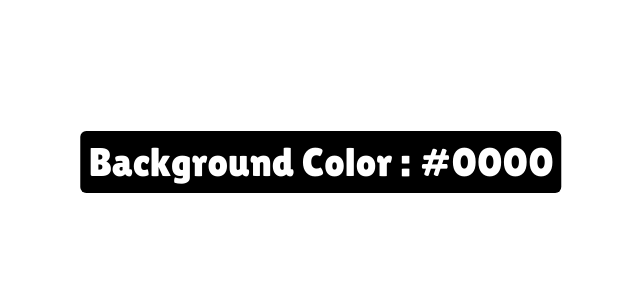
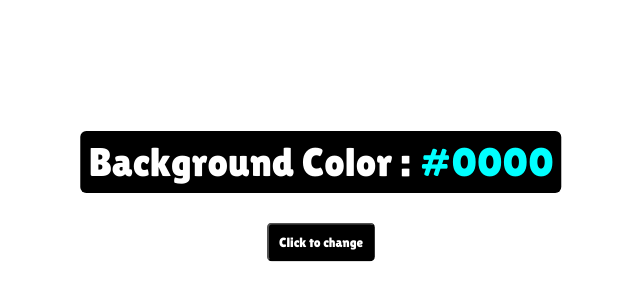
Before and after one commit to a-yousefi1/Color-Flipper, a plain HTML site: page index.html in a window 1280 px wide. Shown: the part 158-458 px from the top of the page, without its empty margins (319-959 px from the left). Drawn offline with Linux system fonts and the light colour scheme.

Commit message:
write button to change background color

```diff
--- a/index.html
+++ b/index.html
@@ -13,7 +13,9 @@
     <link rel="stylesheet" href="./style.css" />
   </head>
   <body>
-    <p id="centered-paragraph">Background Color : <span>#0000</span></p>
+    <p class="centered-object">Background Color : <span>#0000</span></p>
+
+    <button onclick="click_to_change()" class="centered-object">Click to change</button>
 
     <script src="./script.js"></script>
   </body>
--- a/script.js
+++ b/script.js
@@ -0,0 +1,13 @@
+function random_color() {
+    var letters = '0123456789ABCDEF';
+    var color = '#';
+    for (var i = 0; i < 6; i++) {
+        color += letters[Math.floor(Math.random() * 16)];
+    }
+    return color;
+}
+
+function click_to_change() {
+    var randomColor = random_color();
+    document.body.style.backgroundColor = randomColor;
+}
--- a/style.css
+++ b/style.css
@@ -1,8 +1,7 @@
 /* change p tag font */
-p{
+body{
     font-family: 'Lilita One', sans-serif;
 }
-
 
 /* basic p tag's style */
 p{
@@ -15,9 +14,28 @@ p{
 }
 
 /* center p tag in page */
-#centered-paragraph{
+.centered-object{
     position: absolute;
     top: 35%;
     left: 50%;
     transform: translate(-50%, -50%);
 }
+
+/* change color code color */
+p span{
+    color: aqua;
+}
+
+button{
+    padding: 10px;
+    border-radius: 5px;
+    background-color: black;
+    color: white;
+    font-family: 'Lilita One', sans-serif;
+    top: 50% !important;
+    cursor: pointer;
+}
+
+button:hover {
+
+}
```
